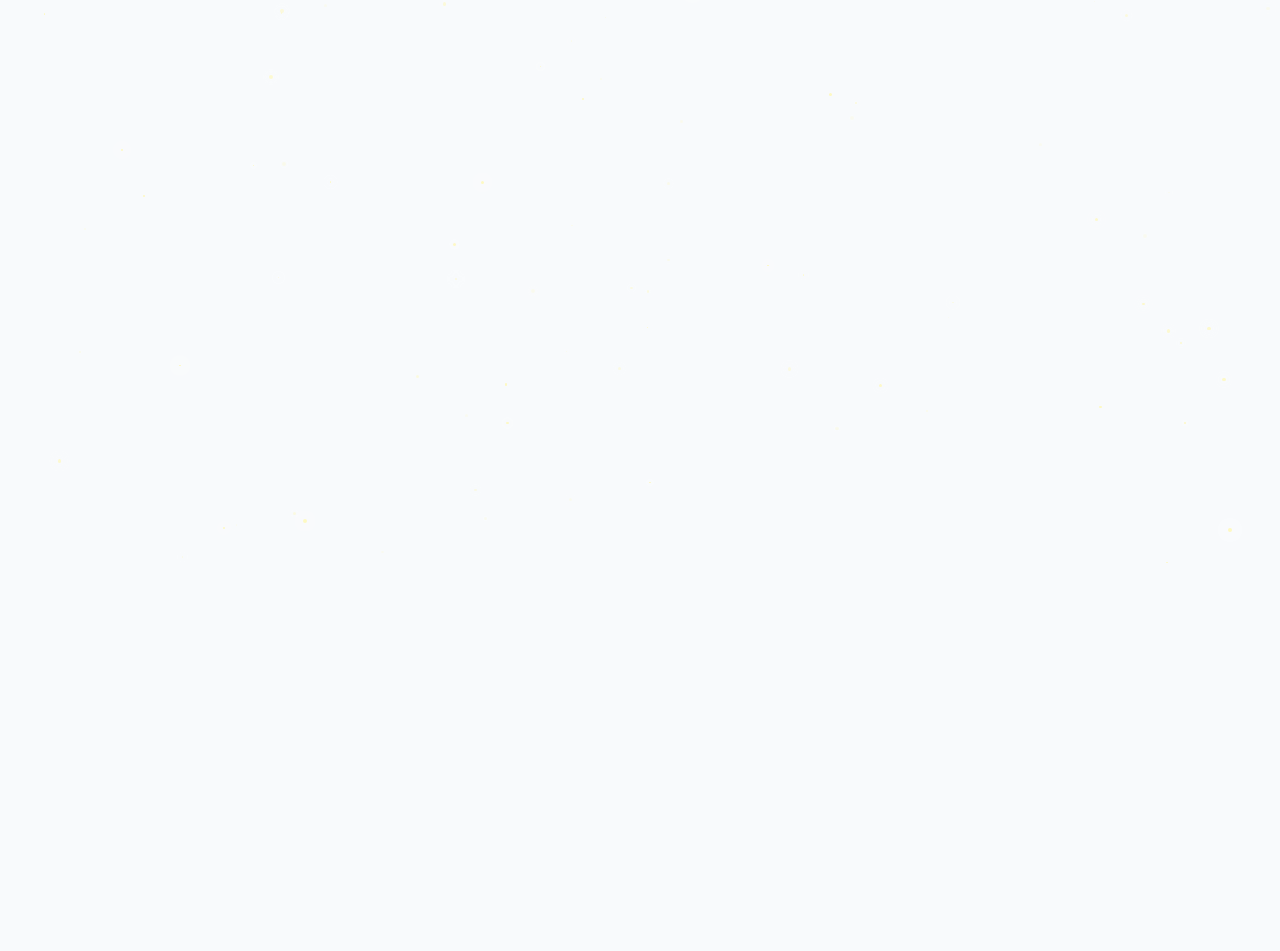
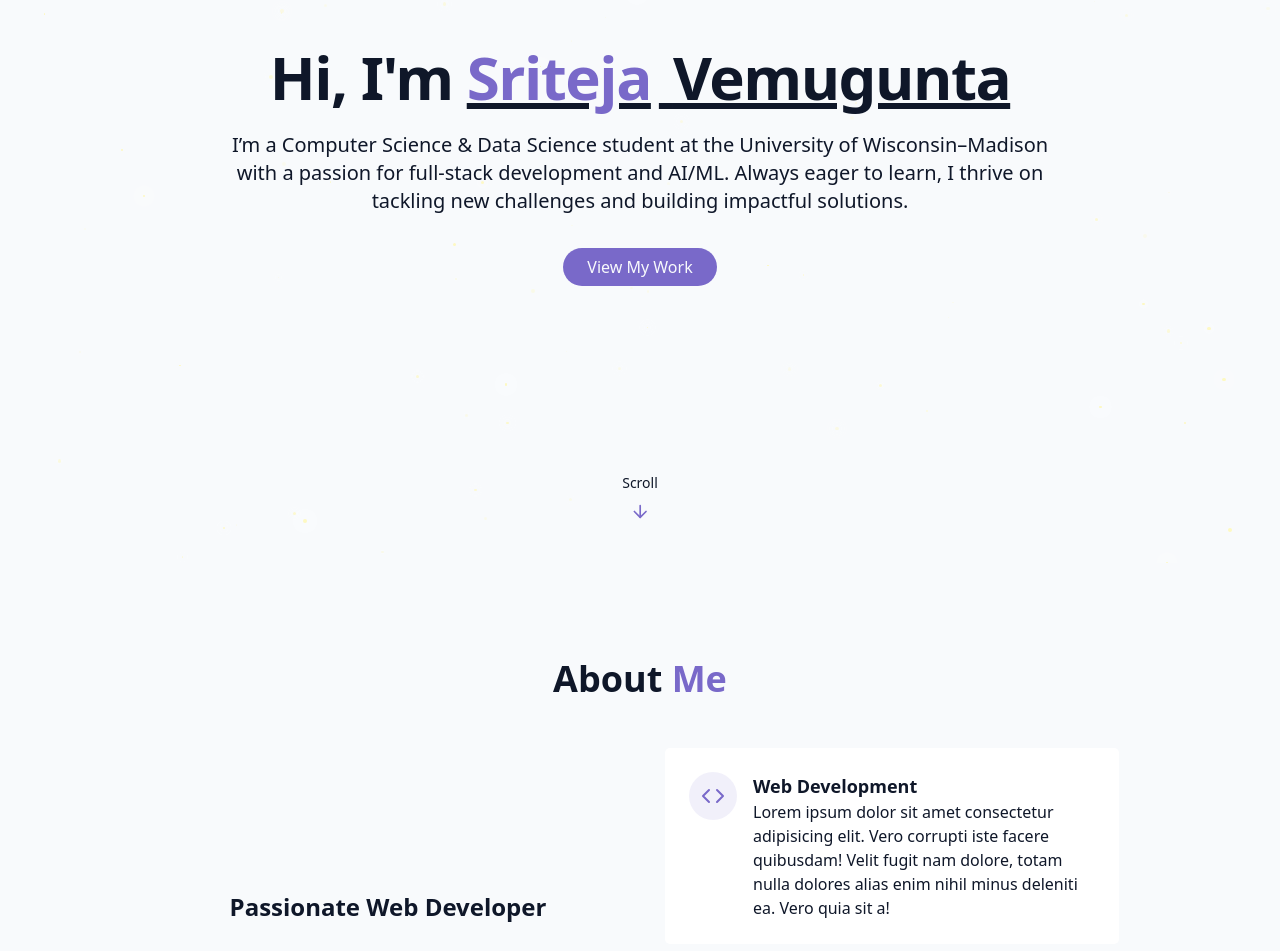
Before and after one commit to SRITEJAVEMUGUNTA/new_personal_website, a React (Vite) app: page / in a window 1280 px wide. Shown: the part 237-1188 px from the top of the page. Before the commit the page ends 800 px from the top, so only its background shows below. Built offline with nearby package versions, Linux system fonts and the light colour scheme.

Commit message:
Created a voice memo option on the hero section and finished the about me section, allowing for resume to be donwloaded

```diff
--- /dev/null
+++ b/src/components/AboutMe.jsx
@@ -0,0 +1,105 @@
+import { Briefcase, Code, User, ArrowDown } from "lucide-react";
+
+export const AboutMe = () => {
+  return (
+    <section id="about" className="py-24 px-4 relative">
+      {" "}
+      <div className="container mx-auto max-w-5xl">
+        <h2 className="text-3xl md:text-4xl font-bold mb-12 text-center">
+          About <span className="text-primary"> Me</span>
+        </h2>
+
+        <div className="grid grid-cols-1 md:grid-cols-2 gap-12 items-center">
+          <div className="space-y-6">
+            <h3 className="text-2xl font-semibold">Passionate Web Developer</h3>
+
+            <p className="text-muted-foreground">
+              Lorem ipsum dolor sit amet consectetur adipisicing elit. Vero
+              corrupti iste facere quibusdam! Velit fugit nam dolore, totam
+              nulla dolores alias enim nihil minus deleniti ea. Vero quia sit a!
+            </p>
+
+            <p className="text-muted-foreground">
+              Lorem ipsum dolor sit amet consectetur adipisicing elit. Vero
+              corrupti iste facere quibusdam! Velit fugit nam dolore, totam
+              nulla dolores alias enim nihil minus deleniti ea. Vero quia sit a!
+            </p>
+
+            <div className="flex flex-col sm:flex-row gap-4 pt-4 justify-center">
+              <a href="#contact" className="cosmic-button">
+                {" "}
+                Get In Touch
+              </a>
+
+              <a
+                href="../../public/Sriteja_Vemugunta_Resume.pdf"
+                download="Sriteja_Vemugunta_Resume.pdf"
+                className="px-6 py-2 rounded-full border border-primary text-primary hover:bg-primary/10 transition-colors duration-300"
+              >
+                Download CV
+              </a>
+            </div>
+          </div>
+
+          <div className="grid grid-cols-1 gap-6">
+            <div className="gradient-border p-6 card-hover">
+              <div className="flex items-start gap-4">
+                <div className="p-3 rounded-full bg-primary/10">
+                  <Code className="h-6 w-6 text-primary" />
+                </div>
+                <div className="text-left">
+                  <h4 className="font-semibold text-lg"> Web Development</h4>
+                  <p className="text-muted-foreground">
+                    Lorem ipsum dolor sit amet consectetur adipisicing elit.
+                    Vero corrupti iste facere quibusdam! Velit fugit nam dolore,
+                    totam nulla dolores alias enim nihil minus deleniti ea. Vero
+                    quia sit a!
+                  </p>
+                </div>
+              </div>
+            </div>
+            <div className="gradient-border p-6 card-hover">
+              <div className="flex items-start gap-4">
+                <div className="p-3 rounded-full bg-primary/10">
+                  <User className="h-6 w-6 text-primary" />
+                </div>
+                <div className="text-left">
+                  <h4 className="font-semibold text-lg">UI/UX Design</h4>
+                  <p className="text-muted-foreground">
+                    Lorem ipsum dolor sit amet consectetur adipisicing elit.
+                    Vero corrupti iste facere quibusdam! Velit fugit nam dolore,
+                    totam nulla dolores alias enim nihil minus deleniti ea. Vero
+                    quia sit a!
+                  </p>
+                </div>
+              </div>
+            </div>
+            <div className="gradient-border p-6 card-hover">
+              <div className="flex items-start gap-4">
+                <div className="p-3 rounded-full bg-primary/10">
+                  <Briefcase className="h-6 w-6 text-primary" />
+                </div>
+
+                <div className="text-left">
+                  <h4 className="font-semibold text-lg">Project </h4>
+                  <p className="text-muted-foreground">
+                    Lorem ipsum dolor sit amet consectetur adipisicing elit.
+                    Vero corrupti iste facere quibusdam! Velit fugit nam dolore,
+                    totam nulla dolores alias enim nihil minus deleniti ea. Vero
+                    quia sit a!
+                  </p>
+                </div>
+              </div>
+            </div>
+          </div>
+        </div>
+      </div>
+      <a href="#skills">
+        <div className="absolute bottom-8 left-1/2 transform -translate-x-1/2 flex flex-col items-center animate-bounce">
+          <span className="text-sm text-muted-foreground mb-2"> Scroll </span>
+          <ArrowDown className="h-5 w-5 text-primary" />
+        </div>
+      </a>
+    </section>
+  );
+};
--- /dev/null
+++ b/src/components/HeroSection.jsx
@@ -0,0 +1,59 @@
+import { ArrowDown } from "lucide-react";
+import sound from "../assets/pron.m4a";
+import { useState } from "react";
+export const HeroSection = () => {
+  const [isHovered, setIsHovered] = useState(false);
+  const play = () => {
+    new Audio(sound).play();
+  };
+  return (
+    <section
+      id="hero"
+      className="relative min-h-screen flex flex-col items-center justify-center px-4"
+    >
+      <div className="container max-w-4xl mx-auto text-center z-10">
+        <div className="space-y-6">
+          <h1 className="text-4xl md:text-6xl font-bold tracking-tight">
+            <span className="opacity-0 animate-fade-in"> Hi, I'm </span>
+            <span
+              onClick={play}
+              className={`text-decoration-line underline transition-opacity duration-300 ${
+                isHovered ? "opacity-50" : "opacity-100"
+              }`}
+              onMouseEnter={() => setIsHovered(true)}
+              onMouseLeave={() => setIsHovered(false)}
+            >
+              <span className="text-primary opacity-0 animate-fade-in-delay-1">
+                Sriteja
+              </span>
+              <span className="text-gradient ml-2 opacity-0 animate-fade-in-delay-2">
+                {" "}
+                Vemugunta
+              </span>
+            </span>
+          </h1>
+
+          <p className="text-lg md:text-xl text-muted-foreground max-2-2xl mx-auto opacity-0 animate-fade-in-delay-3">
+            I’m a Computer Science & Data Science student at the University of
+            Wisconsin–Madison with a passion for full-stack development and
+            AI/ML. Always eager to learn, I thrive on tackling new challenges
+            and building impactful solutions.
+          </p>
+
+          <div className="pt-4 opacity-0 animate-fade-in-delay-4">
+            <a href="#projects" className="cosmic-button">
+              View My Work
+            </a>
+          </div>
+        </div>
+      </div>
+
+      <a href="#about">
+        <div className="absolute bottom-8 left-1/2 transform -translate-x-1/2 flex flex-col items-center animate-bounce">
+          <span className="text-sm text-muted-foreground mb-2"> Scroll </span>
+          <ArrowDown className="h-5 w-5 text-primary" />
+        </div>
+      </a>
+    </section>
+  );
+};
--- a/src/components/Navbar.jsx
+++ b/src/components/Navbar.jsx
@@ -25,7 +25,7 @@ export const Navbar = () => {
       className={cn(
         "fixed w-full z-40 transition-all duration-300",
         isScrolled
-          ? "py-3 bg-background/80 backdrop-blur-md shadow-xs"
+          ? "py-6 bg-background/80 backdrop-blur-md shadow-xs"
           : "py-6.5"
       )}
     >
--- a/src/pages/Home.jsx
+++ b/src/pages/Home.jsx
@@ -2,6 +2,8 @@ import React from "react";
 import { ThemeToggle } from "../components/ThemeToggle";
 import { StarBackground } from "../components/StarBackground";
 import { Navbar } from "../components/Navbar";
+import { HeroSection } from "../components/HeroSection";
+import { AboutMe } from "../components/AboutMe";
 
 const Home = () => {
   return (
@@ -9,6 +11,11 @@ const Home = () => {
       <ThemeToggle />
       <StarBackground />
       <Navbar />
+
+      <main>
+        <HeroSection />
+        <AboutMe />
+      </main>
     </div>
   );
 };
```
Also changed, not shown: 2 other files (tests, documents, lock files or other folders).
